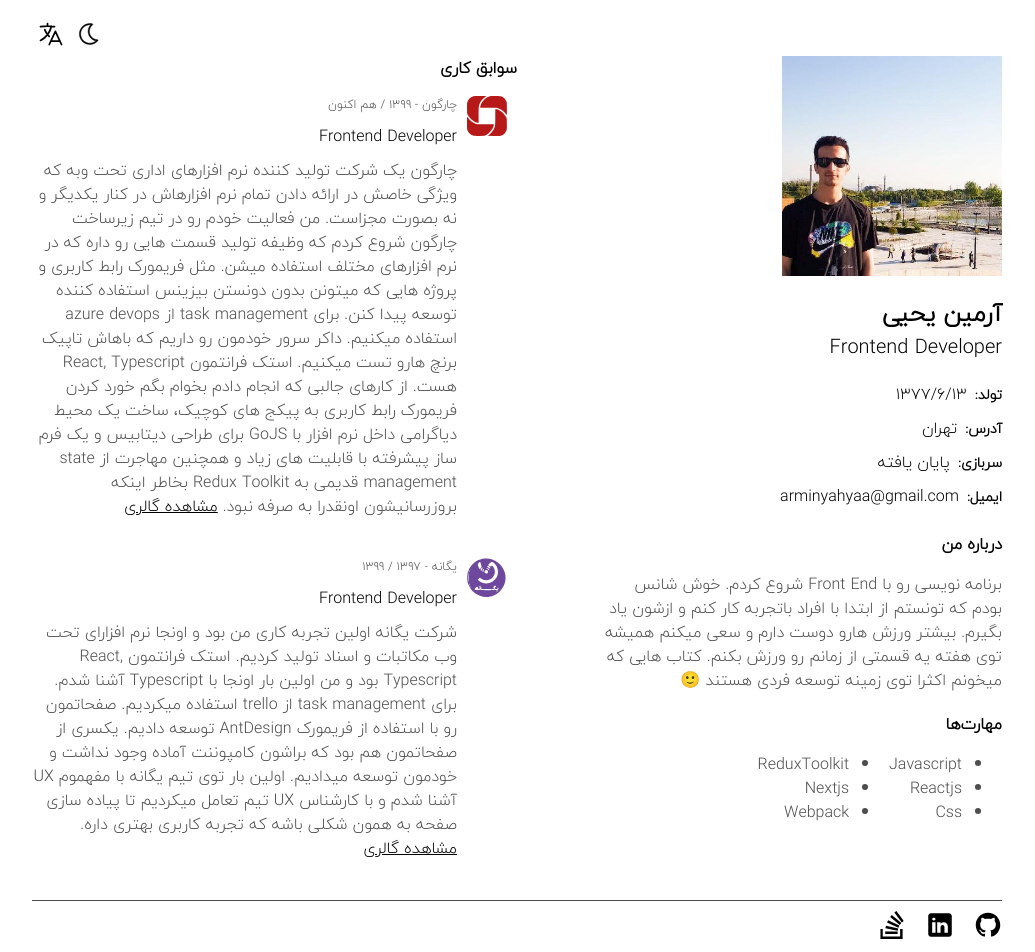
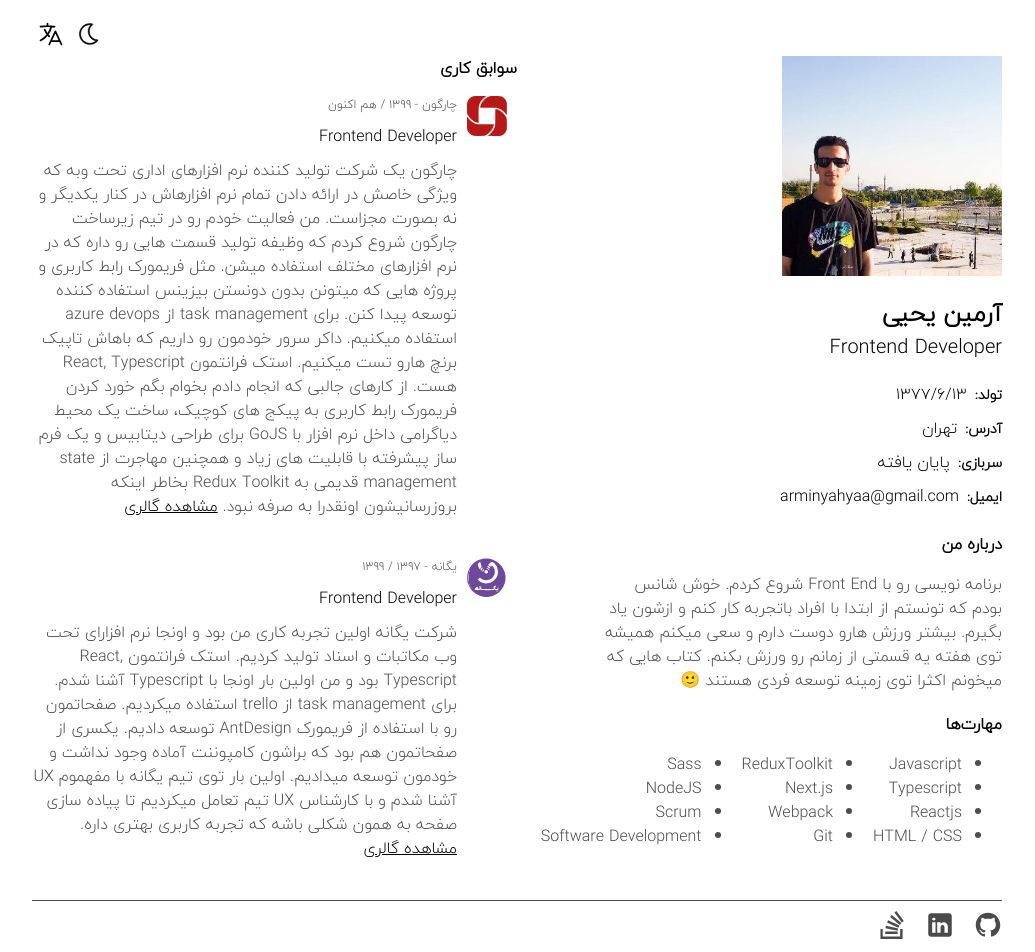
Before and after one commit to arminyahya/cv-nextjs, a Next.js app in the folder cv-nextjs/: page / in a window 1280 px wide. Shown: the top 952 px of the page, without its empty margins (123-1158 px from the left). Built offline with nearby package versions, Linux system fonts and the light colour scheme.

Commit message:
Add skills

```diff
--- a/cv-nextjs/src/app/_components/footer.tsx
+++ b/cv-nextjs/src/app/_components/footer.tsx
@@ -3,6 +3,7 @@ import GithubIcon from "@/Icons/github";
 import LinkedinIcon from "@/Icons/linkedin-icon";
 import StackoverflowIcon from "@/Icons/stackoverflow-icon";
 import TelegramIcon from "@/Icons/telegram-icon";
+import Link from "next/link";
 import react, { useContext, useState } from "react";
 
 type FooterProps = {};
@@ -11,13 +12,22 @@ export default function Footer({}: FooterProps) {
   return (
     <div className="footer">
       <div className="footer_item">
-        <GithubIcon />
+        <Link href="https://github.com/arminyahya" passHref={true}>
+          <GithubIcon />
+        </Link>
       </div>
       <div className="footer_item">
-        <LinkedinIcon />
+        <Link href="https://www.linkedin.com/in/arminyahya/" passHref={true}>
+          <LinkedinIcon />
+        </Link>
       </div>
       <div className="footer_item">
-        <StackoverflowIcon />
+        <Link
+          href="https://stackoverflow.com/users/9354934/armin-yahya"
+          passHref={true}
+        >
+          <StackoverflowIcon />
+        </Link>
       </div>
     </div>
   );
--- a/cv-nextjs/src/app/globals.css
+++ b/cv-nextjs/src/app/globals.css
@@ -79,12 +79,17 @@ ul {
 .footer svg {
 	width: 28px;
 	height: 28px;
+	opacity: 0.7;
 }
 
 .footer svg * {
 	fill: var(--text-color);
 }
 
+.footer svg:hover {
+	opacity: 1;
+
+}
 .footer_item:first-child {
 	margin-right: 0px;
 	margin-left: 10px;
--- a/cv-nextjs/src/app/page.tsx
+++ b/cv-nextjs/src/app/page.tsx
@@ -31,10 +31,22 @@ export default function Home() {
         <div className="full-name">{translate("fullname")}</div>
         <div className="role">{translate("role")}</div>
         <div className="personal-info">
-					<PersonalInfoItem label={translate("birthDate")} value={translate("birthDateValue")} />
-					<PersonalInfoItem label={translate("location")} value={translate("tehran")}/>
-					<PersonalInfoItem label={translate("militaryService")} value={translate("finished")}/>
-					<PersonalInfoItem label={translate("email")} value={'arminyahyaa@gmail.com'}/>
+          <PersonalInfoItem
+            label={translate("birthDate")}
+            value={translate("birthDateValue")}
+          />
+          <PersonalInfoItem
+            label={translate("location")}
+            value={translate("tehran")}
+          />
+          <PersonalInfoItem
+            label={translate("militaryService")}
+            value={translate("finished")}
+          />
+          <PersonalInfoItem
+            label={translate("email")}
+            value={"arminyahyaa@gmail.com"}
+          />
         </div>
         <div className={"header " + slideClassName}>
           {translate("about_me")}
@@ -49,13 +61,21 @@ export default function Home() {
         <div className="topic-inner-text skills_inner">
           <ul>
             <li className="skills_item">Javascript</li>
+            <li className="skills_item">Typescript</li>
             <li className="skills_item">Reactjs</li>
-            <li className="skills_item">Css</li>
+            <li className="skills_item">HTML / CSS</li>
           </ul>
           <ul>
             <li className="skills_item">ReduxToolkit</li>
-            <li className="skills_item">Nextjs</li>
+            <li className="skills_item">Next.js</li>
             <li className="skills_item">Webpack</li>
+            <li className="skills_item">Git</li>
+          </ul>
+          <ul>
+            <li className="skills_item">Sass</li>
+            <li className="skills_item">NodeJS</li>
+            <li className="skills_item">Scrum</li>
+            <li className="skills_item">Software Development</li>
           </ul>
         </div>
       </section>
```
